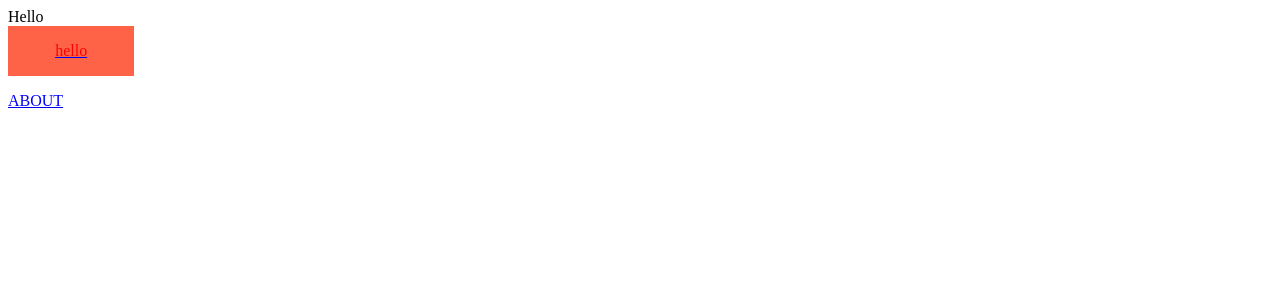
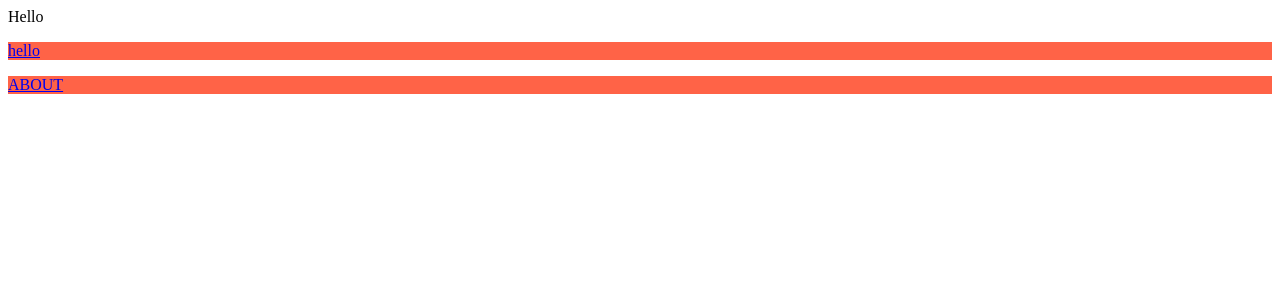
Before and after one commit to azure-B/StudyNext.js, a Next.js app: page / in a window 1280 px wide. Shown: the top 300 px of the page. Built offline with nearby package versions, Linux system fonts and the light colour scheme.

Commit message:
7. styled jsx

```diff
--- a/components/NevBar/NavBar.module.css
+++ /dev/null
@@ -1,9 +0,0 @@
-.nav {
-  display: flex;
-  justify-content: center;
-  background-color: tomato;
-}
-
-.Hello {
-  width: 10%;
-}
--- a/components/NevBar/NevBar.js
+++ b/components/NevBar/NevBar.js
@@ -1,27 +1,28 @@
 import Link from "next/link";
 import { useRouter } from "next/router";
-import styles from "./NavBar.module.css";
 
 export default function NevBar() {
   const router = useRouter();
+
   return (
     <>
       <div>
-        <Link href="/" className={`${styles.nav} ${styles.Hello}`}>
-          <p style={{ color: router.pathname === "/" ? "red" : "blue" }}>
-            hello
-          </p>
+        <Link href="/">
+          <p>hello</p>
           {/* Anchor태그가 안들어 갈 뿐, 나머지 태그를 넣었을 때에는 여전히 동작한다.
          Link에는 스타일이 안들어가므로 참고하자 */}
         </Link>
       </div>
       <div>
         <Link href="/about">
-          <p style={{ color: router.pathname === "/about" ? "red" : "blue" }}>
-            ABOUT
-          </p>
+          <p>ABOUT</p>
         </Link>
       </div>
+      <style jsx>{`
+        div {
+          background-color: tomato;
+        }
+      `}</style>
     </>
   );
 }
```
